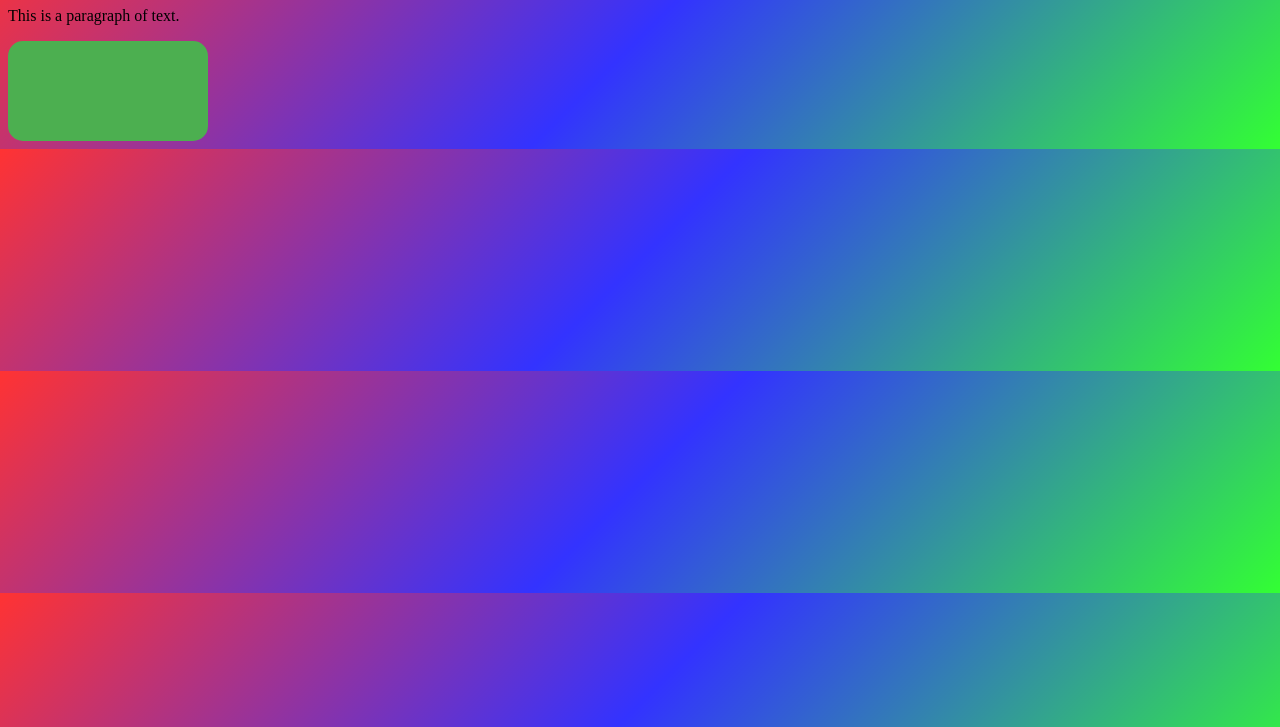
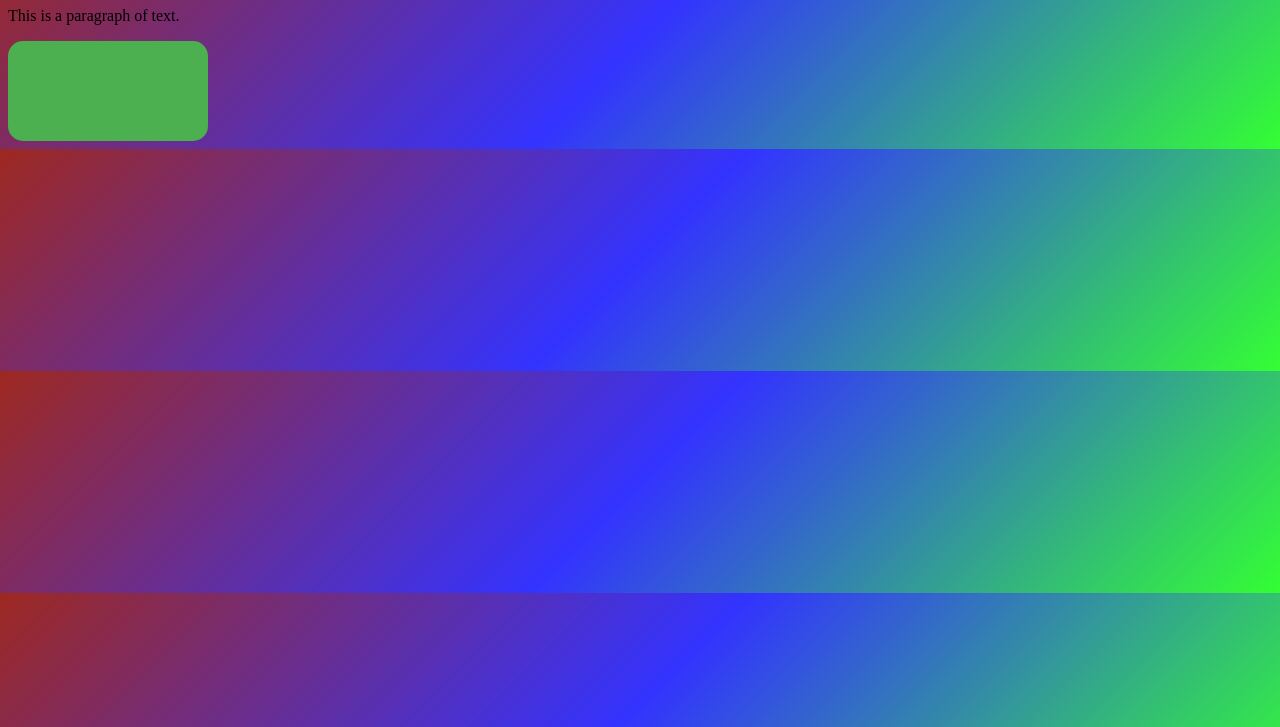
Before and after one commit to Daxerous-z/BUILDER, a plain HTML site: page index.html in a window 1280 px wide. Shown: the part 73-800 px from the top of the page. Drawn offline with Linux system fonts and the light colour scheme.

Commit message:
Update style.css

```diff
--- a/style.css
+++ b/style.css
@@ -6,5 +6,5 @@
 }
 
 body {
-  background: linear-gradient(135deg, rgba(255, 0, 0, 0.8), rgba(0, 0, 255, 0.8), rgba(0, 255, 0, 0.8));
+  background: linear-gradient(135deg, rgba(158, 40, 32, 1), rgba(0, 0, 255, 0.8), rgba(0, 255, 0, 0.8));
 }
```
